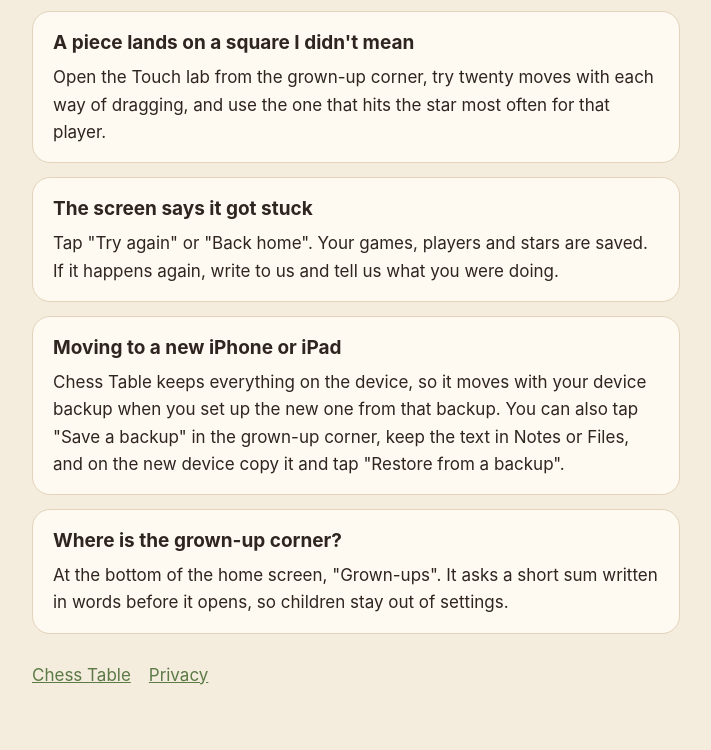
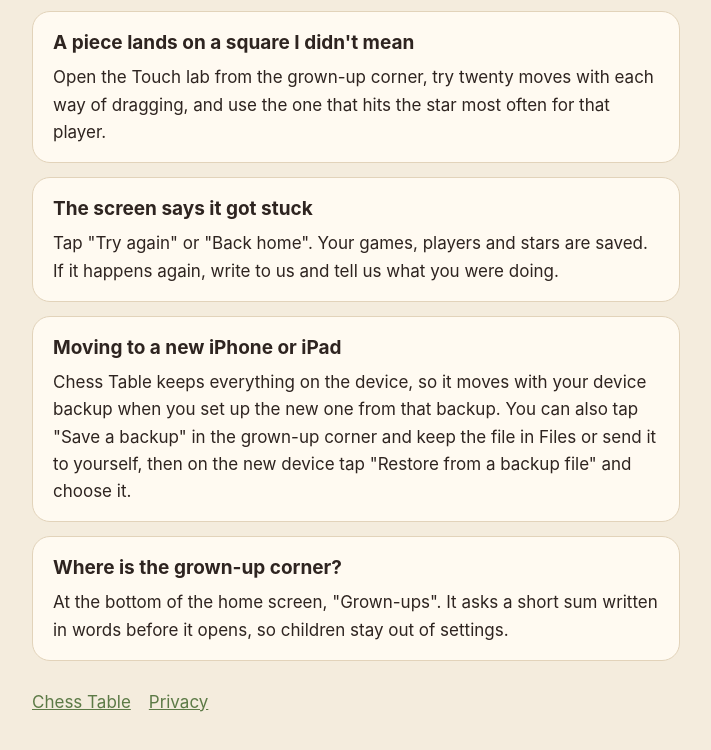
Before and after one commit to rywager/chess-table-site, a plain HTML site: page support.html in a window 1280 px wide. Shown: the part 634-1384 px from the top of the page, without its empty margins (284-995 px from the left). Drawn offline with Linux system fonts and the light colour scheme.

Commit message:
Backups are saved as a file now, and restored by choosing the file

```diff
--- a/support.html
+++ b/support.html
@@ -42,7 +42,7 @@
 
 <section>
 <h2>Moving to a new iPhone or iPad</h2>
-<p>Chess Table keeps everything on the device, so it moves with your device backup when you set up the new one from that backup. You can also tap "Save a backup" in the grown-up corner, keep the text in Notes or Files, and on the new device copy it and tap "Restore from a backup".</p>
+<p>Chess Table keeps everything on the device, so it moves with your device backup when you set up the new one from that backup. You can also tap "Save a backup" in the grown-up corner and keep the file in Files or send it to yourself, then on the new device tap "Restore from a backup file" and choose it.</p>
 </section>
 
 <section>
```
Also changed, not shown: privacy.html (+1 -1 lines).
